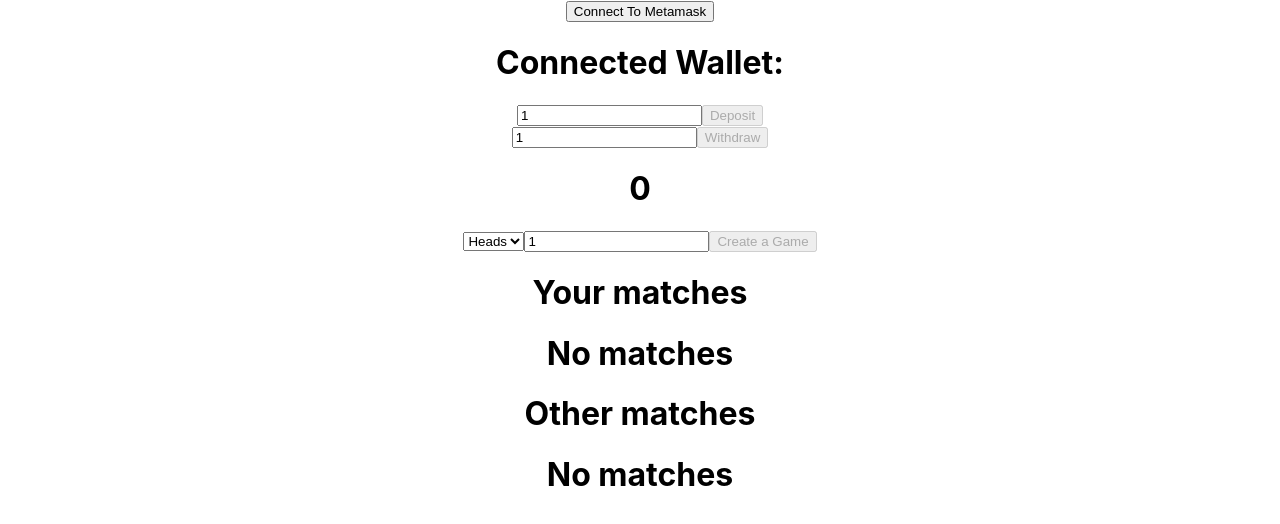
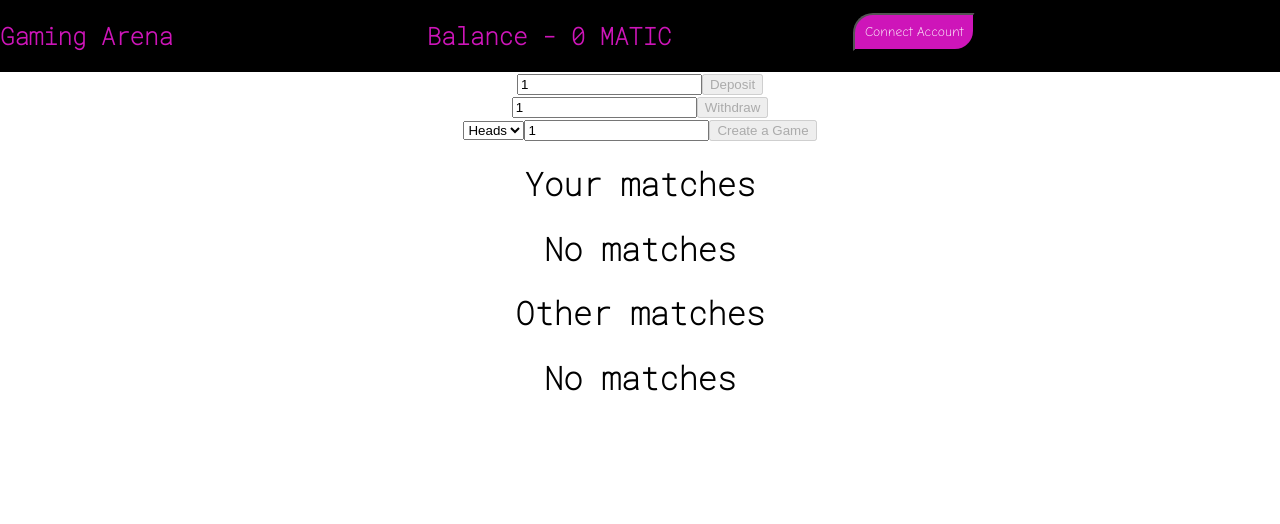
Before and after one commit to dinesh250-star/gamble1, a React (Create React App) app in the folder client/app/: page / in a window 1280 px wide. Shown: the top 524 px of the page. Built offline with nearby package versions, Linux system fonts and the light colour scheme; the HTML template or start-up script is replaced by a standard one.

Commit message:
adding navbar

```diff
--- a/client/app/public/index.html
+++ b/client/app/public/index.html
@@ -24,7 +24,7 @@
       work correctly both with client-side routing and a non-root public URL.
       Learn how to configure a non-root public URL by running `npm run build`.
     -->
-    <title>React App</title>
+    <title>Gaming Arena</title>
   </head>
   <body>
     <noscript>You need to enable JavaScript to run this app.</noscript>
--- a/client/app/src/App.css
+++ b/client/app/src/App.css
@@ -1,5 +1,11 @@
+@import url("https://fonts.googleapis.com/css2?family=Comic+Neue:wght@300&family=Roboto+Mono:wght@100&display=swap");
+* {
+  box-sizing: border-box;
+}
 .App {
   text-align: center;
+  font-family: "Comic Neue", cursive;
+  font-family: "Roboto Mono", monospace;
 }
 
 .App-logo {
--- a/client/app/src/App.js
+++ b/client/app/src/App.js
@@ -14,7 +14,7 @@ function App() {
       <Login />
       <Deposit />
       <Withdraw />
-      <Balance />
+
       <CreateMatch />
       <DisplayMatch />
     </div>
--- a/client/app/src/Components/Balance/Balance.js
+++ b/client/app/src/Components/Balance/Balance.js
@@ -28,7 +28,7 @@ const Balance = () => {
   //   };
   return (
     <div>
-      <h1>{balance}</h1>
+      <h1>Balance - {balance} MATIC</h1>
     </div>
   );
 };
--- a/client/app/src/Components/Login/Login.js
+++ b/client/app/src/Components/Login/Login.js
@@ -3,7 +3,8 @@ import React, { useEffect, useState } from "react";
 import { ethers } from "ethers";
 import Axios from "axios";
 import { dbActions } from "../../store/dbSlice";
-
+import Balance from "../Balance/Balance";
+import LoginCss from "./Login.module.css";
 const Login = () => {
   const [userAccount, setUserAccount] = useState("");
   const dispatch = useDispatch();
@@ -48,10 +49,25 @@ const Login = () => {
     }
   };
   return (
-    <div>
-      <button onClick={connectMetamask}>Connect To Metamask</button>
-      <h1>Connected Wallet: {userAccount}</h1>
-    </div>
+    <>
+      <nav className={LoginCss.navbar}>
+        <div className={LoginCss.el1}>
+          <h1>Gaming Arena</h1>
+        </div>
+        <div className={LoginCss.el2}>
+          <Balance />
+        </div>
+        <div className={LoginCss.el3}>
+          {userAccount ? (
+            <h1>{userAccount}</h1>
+          ) : (
+            <button onClick={connectMetamask} className={LoginCss.connectAcc}>
+              Connect Account
+            </button>
+          )}
+        </div>
+      </nav>
+    </>
   );
 };
 export default Login;
--- /dev/null
+++ b/client/app/src/Components/Login/Login.module.css
@@ -0,0 +1,33 @@
+.navbar {
+  display: grid;
+  grid-template-columns: 1fr 1fr 1fr;
+  justify-items: start;
+  background-color: black;
+}
+.el1 {
+  grid-column-start: 1;
+  grid-column-end: 2;
+  color: rgb(206, 21, 185);
+}
+.el2 {
+  grid-column-start: 2;
+  grid-column-end: 3;
+  color: rgb(206, 21, 185);
+}
+.el3 {
+  grid-column-start: 3;
+  grid-column-end: 4;
+  color: rgb(206, 21, 185);
+}
+.connectAcc {
+  margin-top: 0.8rem;
+  border-radius: 20px 0 20px 0;
+  background-color: rgb(206, 21, 185);
+  color: rgb(255, 255, 255);
+  padding: 0.6rem;
+  font-family: "Comic Neue", cursive;
+}
+.connectAcc:hover {
+  box-shadow: 0 8px 16px 0 rgba(248, 1, 194, 0.929),
+    0 6px 20px 0 rgb(206, 21, 185);
+}
```
